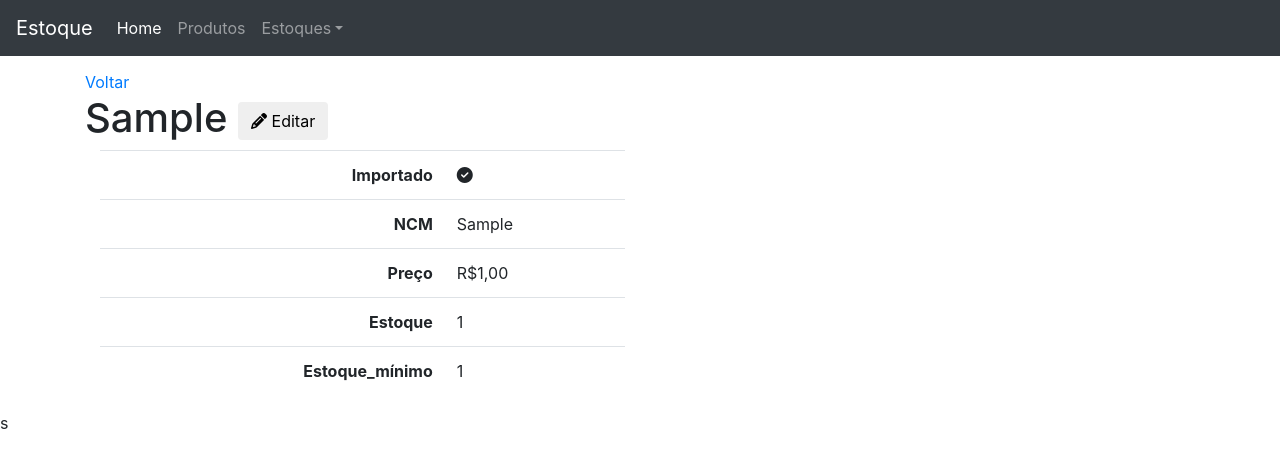
After one commit to LukeRobs/Estoque, a Django app: page /produto/1/ in a window 1280 px wide. The commit adds this page. Shown: the top 468 px of the page. Run offline with Django 4.2, Linux system fonts and the light colour scheme; tables that the repository leaves empty hold one stand-in row (values such as "Sample post"); some libraries are stand-ins or nearby versions.

Commit message:
criando pagina de details

```diff
--- a/core/templates/includes/nav.html
+++ b/core/templates/includes/nav.html
@@ -9,10 +9,10 @@
     <div class="collapse navbar-collapse" id="navbarsExampleDefault">
         <ul class="navbar-nav mr-auto">
             <li class="nav-item active">
-                <a class="nav-link" href="#">Home <span class="sr-only">(current)</span></a>
+                <a class="nav-link" href="{% url 'core:index' %}">Home <span class="sr-only">(current)</span></a>
             </li>
             <li class="nav-item">
-                <a class="nav-link" href="#">Produtos</a>
+                <a class="nav-link" href="{% url 'produto:produto_list' %}">Produtos</a>
             </li>
             <li class="nav-item dropdown">
                 <a class="nav-link dropdown-toggle" href="#" id="dropdown01"
--- a/produto/models.py
+++ b/produto/models.py
@@ -1,4 +1,5 @@
 from django.db import models
+from django.urls import reverse_lazy
 
 class Produto(models.Model):
 
@@ -16,3 +17,6 @@
 
     def __str__(self):
         return self.produto
+
+    def get_absolute_url(self):
+        return reverse_lazy('produto:produto_detail', kwargs={'pk': self.pk})
--- /dev/null
+++ b/produto/templates/produto_detail.html
@@ -0,0 +1,50 @@
+{% extends "base.html" %}
+
+{% block content %}
+<a href="{% url 'produto:produto_list' %}">Voltar</a>
+<h1>{{ object }}
+    <span class="pull-right">
+        <a href="">
+            <button type="button" class="btn btn-sucess">
+                <span class="fa fa-pencil"></span> Editar
+            </button>
+        </a>
+    </span>
+</h1>
+
+<div class="col-sm-6">
+    <table class="table table-user-information">
+        <tbody>
+            <tr>
+                <th class="text-right">Importado</th>
+                <td>
+                    {% if object.importado %}
+                        <i class="fa fa-check-circle ok"></i>
+                    {% else %}
+                        <i class="fa fa-minus-circle no"></i>
+                    {% endif %}
+                </td>
+            </tr>
+            <tr>
+                <th class="text-right">NCM</th>
+                <td>{{ object.ncm }}</td>
+            </tr>
+            <tr>
+                <th class="text-right">Preço</th>
+                <td> R${{ object.preco }}</td>
+            </tr>
+            <tr>
+                <th class="text-right">Estoque</th>
+                <td>{{ object.estoque }}</td>
+            </tr>
+            <tr>
+                <th class="text-right">Estoque_mínimo</th>
+                <td>{{ object.estoque_minimo }}</td>
+            </tr>
+        </tbody>
+
+    </table>
+
+</div>
+
+{% endblock content %}
--- a/produto/templates/produto_list.html
+++ b/produto/templates/produto_list.html
@@ -29,7 +29,9 @@
                             {% endif %}
                         </td>
                         <td>{{ object.ncm }}</td>
-                        <td>{{ object.produto }}</td>
+                        <td>
+                            <a href="{{ object.get_absolute_url }}">{{ object.produto }}</a>
+                        </td>
                         <td>R$ <span class="pull-right">{{ object.preco }}</span></td>
                         <td class="text-center">{{ object.estoque }}</td>
                         <td class="text-center">{{ object.estoque_minimo }}</td>
--- a/produto/urls.py
+++ b/produto/urls.py
@@ -5,4 +5,5 @@
 
 urlpatterns = [
     path('', views.produto_list, name='produto_list'),
+    path('<int:pk>/', views.produto_detail, name='produto_detail'),
 ]
--- a/produto/views.py
+++ b/produto/views.py
@@ -7,3 +7,9 @@
     print(objects)
     context = {'produtos': objects}
     return render(request, template_name, context)
+
+def produto_detail(request, pk):
+    template_name = 'produto_detail.html'
+    obj = Produto.objects.get(pk=pk)
+    context = {'object': obj}
+    return render(request, template_name, context)
```
